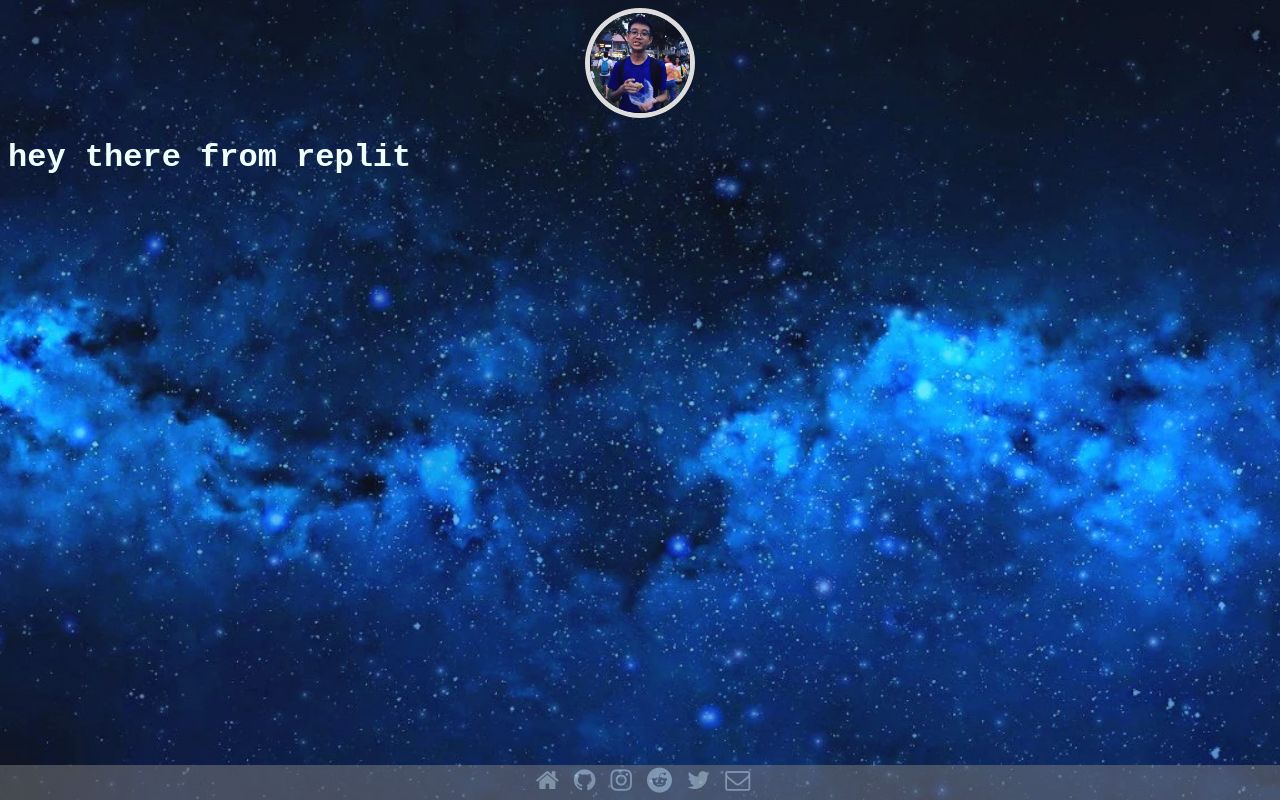
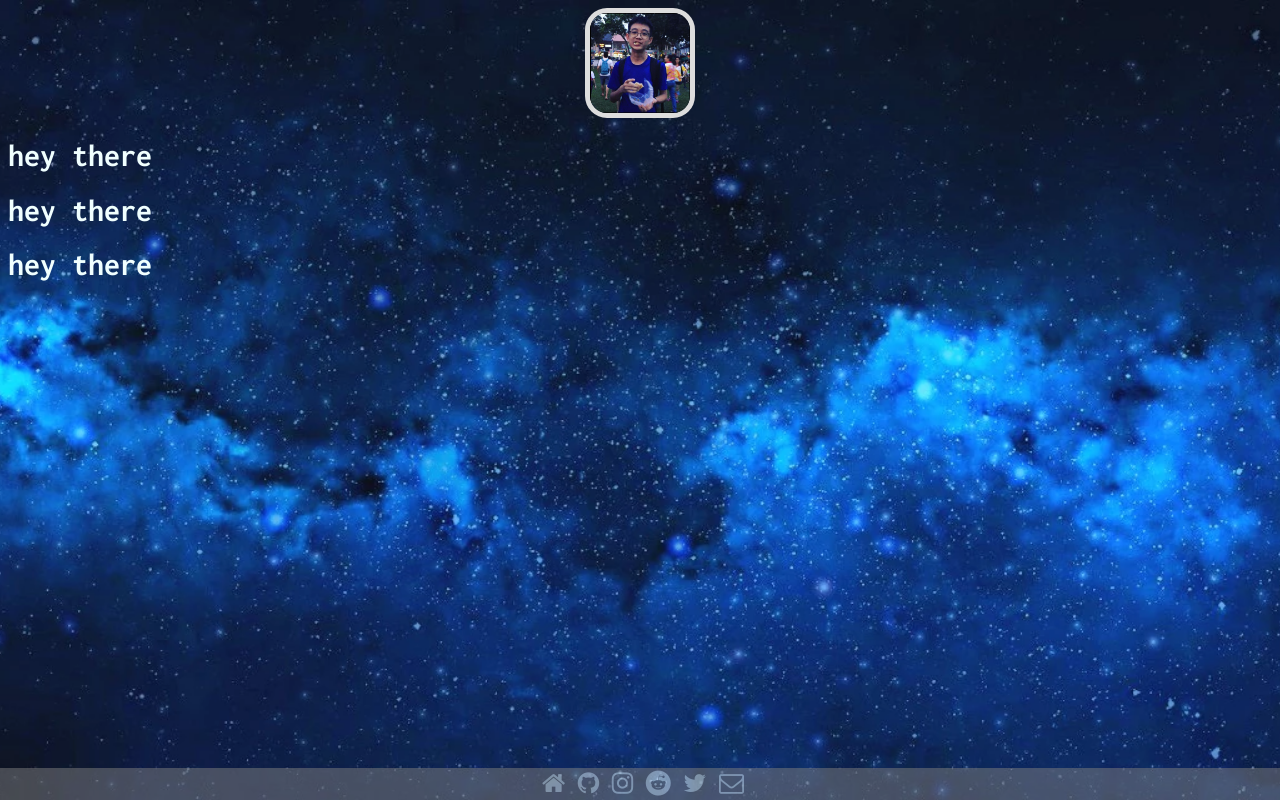
Before and after one commit to ongzzzzzz/interweb, a plain HTML site: page index.html in a window 1280 px wide. Drawn offline with Linux system fonts and the light colour scheme.

Commit message:
yeehawed around

```diff
--- a/index.html
+++ b/index.html
@@ -6,13 +6,17 @@
     <title>ongzz</title>
     <link href="style.css" rel="stylesheet" type="text/css" />
     <link rel="stylesheet" href="https://cdnjs.cloudflare.com/ajax/libs/font-awesome/4.7.0/css/font-awesome.min.css">
+    <link rel="stylesheet" href="https://fonts.googleapis.com/css?family=Inconsolata:b&effect=anaglyph|3d-float|3d">
+    <!-- add icon link -->
+    <link rel="icon" href="./assets/cuckoo.jpg" type="image/x-icon">
   </head>
   <body>
 
 
     <img id="profilepic" src="./assets/profilepic.jpg">
-    <h1>hey there from replit</h1>
-
+    <h1 class="font-effect-anaglyph">hey there</h1>
+    <h1 class="font-effect-3d">hey there</h1>
+    <h1 class="font-effect-3d-float">hey there</h1>
 
     <footer>
       <a href="./index.html" class="fa fa-home"></a>
--- a/style.css
+++ b/style.css
@@ -1,6 +1,6 @@
 *{
   color: azure;
-  font-family: 'Courier New', Courier, monospace;
+  font-family: 'Inconsolata';
 }
 
 body {
@@ -18,7 +18,7 @@ body {
   margin-right: auto;
   width: 100px;
   height: auto;
-  border-radius: 50%;
+  border-radius: 20%;
   border: 5px solid #ddd;
 }
 #profilepic:hover {
```
Also changed, not shown: assets/cuckoo.jpg (added).
